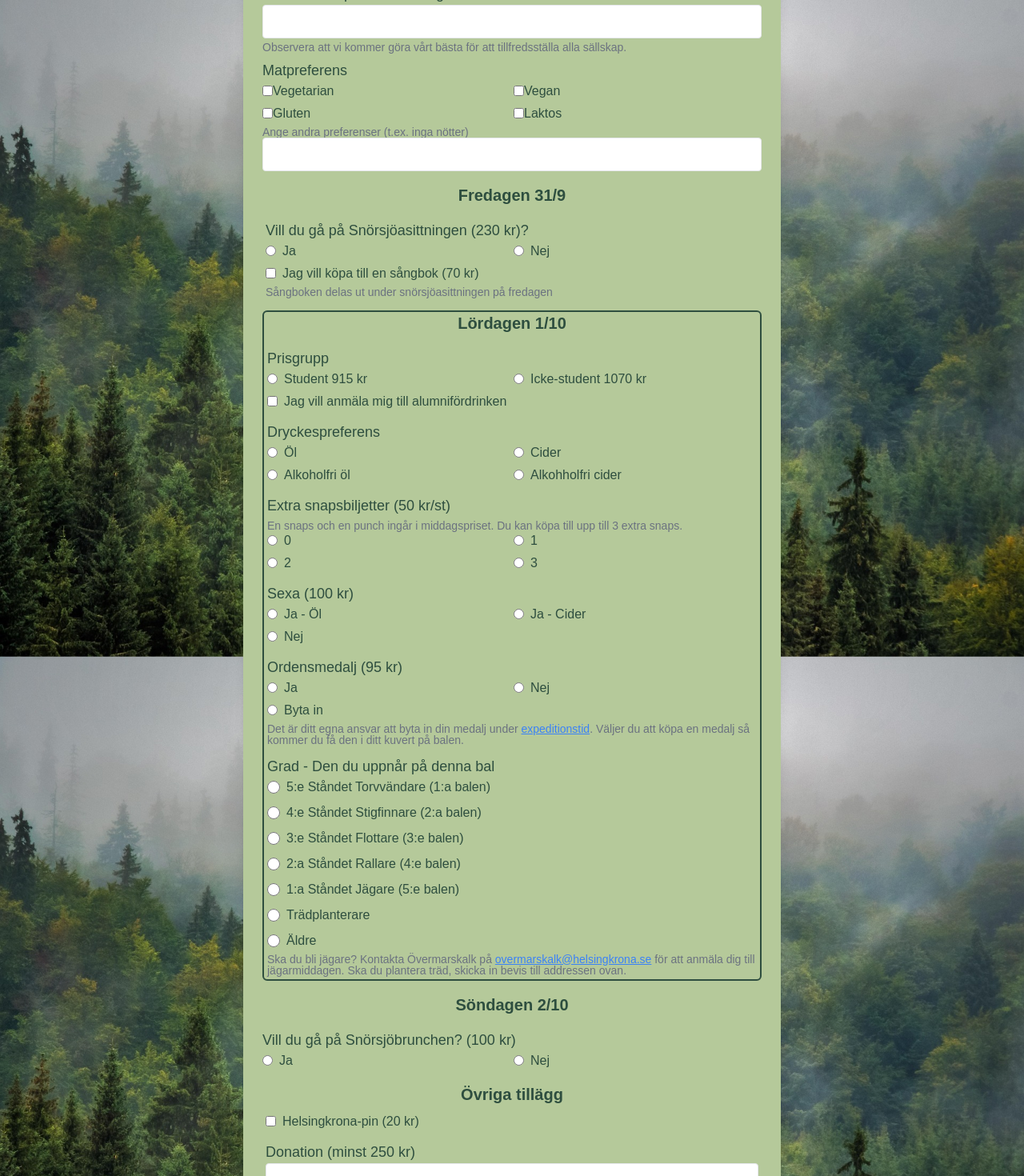
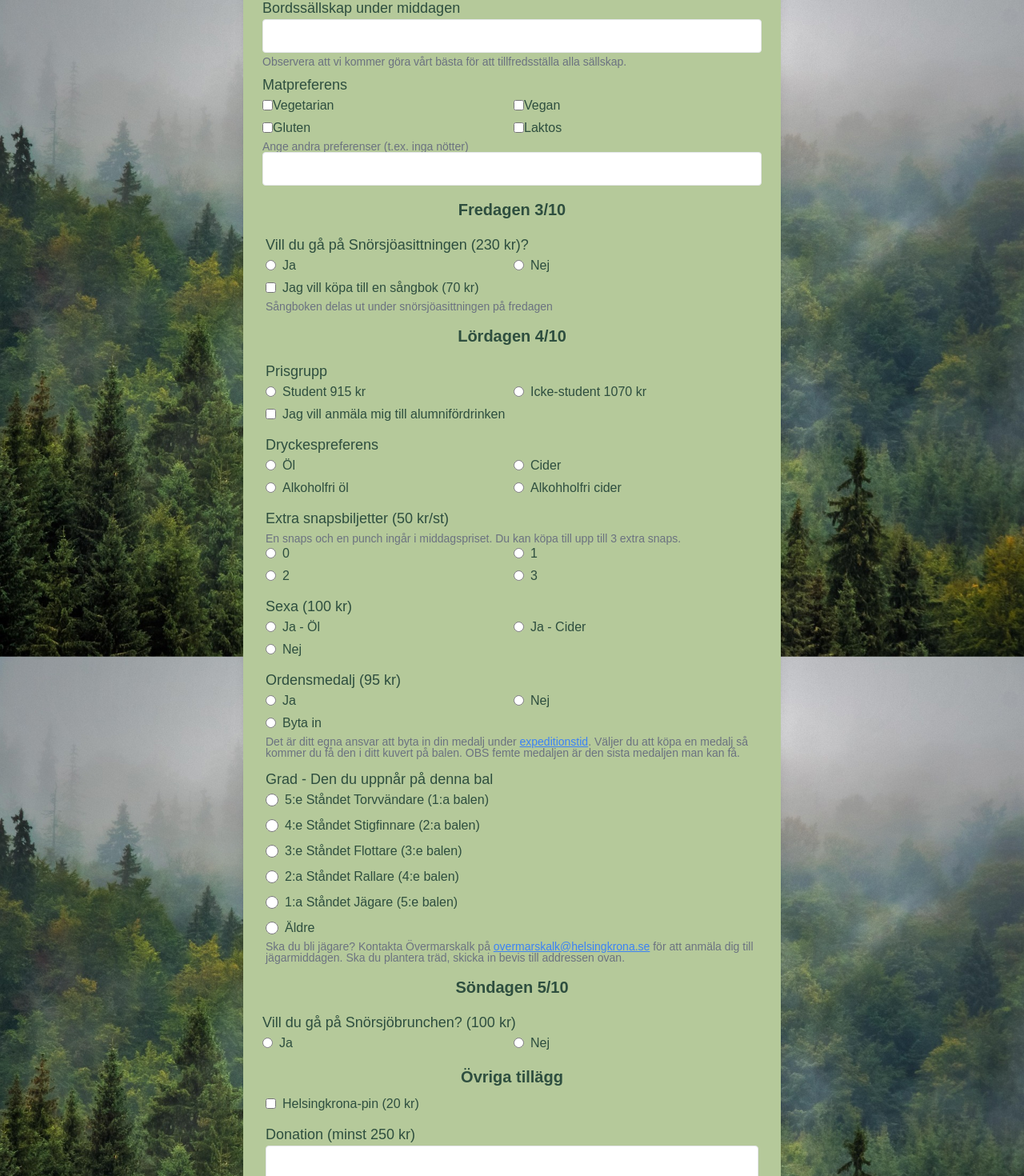
Before and after one commit to helsingkrona/HB-balhemsida, a Next.js app: page /anmodan in a window 1280 px wide. Shown: the part 886-2356 px from the top of the page at 80% size. Built offline with nearby package versions, Linux system fonts and the light colour scheme.

Commit message:
form fixes

```diff
--- a/app/anmalan/page.tsx
+++ b/app/anmalan/page.tsx
@@ -87,6 +87,7 @@ export default function AnmalanPage() {
             <div>
               <label className="form-label">Titel</label>
               <input {...register("title")} className="border p-2 w-full rounded" />
+              <small className="form-answer-tip">Exempelvis: kurator emeritus/emerita, PQS XX nation, m.m.</small>
             </div>
 
             {/* E-post */}
@@ -164,7 +165,7 @@ export default function AnmalanPage() {
           </div>
           {/* Anmälan till fredagssittningen */}
           <div className="form-group">
-            <label className="form-section">Fredagen 31/9</label>
+            <label className="form-section">Fredagen 3/10</label>
             <div className="form-question">
             <label className="form-label">Vill du gå på Snörsjöasittningen (230 kr)?</label>
             <div className="form-answer-box">
@@ -188,7 +189,7 @@ export default function AnmalanPage() {
           </div>
           {/* Anmälan till balen */}
           <div className=" border-primaryBlue border-2 rounded-md">
-            <label className="form-section">Lördagen 1/10</label>
+            <label className="form-section">Lördagen 4/10</label>
             <div className="form-question">
               <label className="form-label">Prisgrupp</label>
               <div className="form-answer-box">
@@ -294,7 +295,7 @@ export default function AnmalanPage() {
                 </label>
               </div>
               <small className="form-answer-tip">Det är ditt egna ansvar att byta in din medalj under <a target="_blank"
-                href="https://helsingkrona.se/sv/kontakta-oss" className="text-blue-500 underline">expeditionstid</a>. Väljer du att köpa en medalj så kommer du få den i ditt kuvert på balen.</small>
+                href="https://helsingkrona.se/sv/kontakta-oss" className="text-blue-500 underline">expeditionstid</a>. Väljer du att köpa en medalj så kommer du få den i ditt kuvert på balen. OBS femte medaljen är den sista medaljen man kan få.</small>
 
               {errors.medal && <p className="text-red-500">{errors.medal.message}</p>}
             </div>
@@ -308,8 +309,7 @@ export default function AnmalanPage() {
                   { value: "3", label: "3:e Ståndet Flottare (3:e balen)" },
                   { value: "4", label: "2:a Ståndet Rallare (4:e balen)" },
                   { value: "5", label: "1:a Ståndet Jägare (5:e balen)" },
-                  { value: "6", label: "Trädplanterare" },
-                  { value: "7", label: "Äldre" },
+                  { value: "6", label: "Äldre" },
                 ].map((option) => (
                   <div key={option.value} className="flex items-center">
                     <input
@@ -348,7 +348,7 @@ export default function AnmalanPage() {
 
           {/* Anmälan till söndagsbrunchen */}
           <div className="form-group">
-            <label className="form-section">Söndagen 2/10</label>
+            <label className="form-section">Söndagen 5/10</label>
             <label className="form-label">Vill du gå på Snörsjöbrunchen? (100 kr)</label>
             <div className="form-answer-box">
               <label className="form-answer-alternative">
--- a/app/anmodan/page.tsx
+++ b/app/anmodan/page.tsx
@@ -72,6 +72,7 @@ export default function SignupPage() {
             <div>
               <label className="form-label">Titel</label>
               <input {...register("title")} className="border p-2 w-full rounded" />
+              <small className="form-answer-tip">Exempelvis: kurator emeritus/emerita, PQS XX nation, m.m.</small>
             </div>
 
             {/* E-post */}
@@ -165,7 +166,7 @@ export default function SignupPage() {
           </div>
           {/* Anmälan till fredagssittningen */}
           <div className="form-group">
-            <label className="form-section">Fredagen 31/9</label>
+            <label className="form-section">Fredagen 3/10</label>
             <div className="form-question">
               <label className="form-label">Vill du gå på Snörsjöasittningen (230 kr)?</label>
               <div className="form-answer-box">
@@ -188,8 +189,8 @@ export default function SignupPage() {
             </div>
           </div>
           {/* Anmälan till balen */}
-          <div className=" border-backgroundGreen border-2 rounded-md">
-            <label className="form-section">Lördagen 1/10</label>
+          <div className=" rounded-md">
+            <label className="form-section">Lördagen 4/10</label>
             <div className="form-question">
               <label className="form-label">Prisgrupp</label>
               <div className="form-answer-box">
@@ -295,7 +296,7 @@ export default function SignupPage() {
                 </label>
               </div>
               <small className="form-answer-tip">Det är ditt egna ansvar att byta in din medalj under <a target="_blank"
-                href="https://helsingkrona.se/sv/kontakta-oss" className="text-blue-500 underline">expeditionstid</a>. Väljer du att köpa en medalj så kommer du få den i ditt kuvert på balen.</small>
+                href="https://helsingkrona.se/sv/kontakta-oss" className="text-blue-500 underline">expeditionstid</a>. Väljer du att köpa en medalj så kommer du få den i ditt kuvert på balen. OBS femte medaljen är den sista medaljen man kan få.</small>
 
               {errors.medal && <p className="text-red-500">{errors.medal.message}</p>}
             </div>
@@ -309,8 +310,7 @@ export default function SignupPage() {
                   { value: "3", label: "3:e Ståndet Flottare (3:e balen)" },
                   { value: "4", label: "2:a Ståndet Rallare (4:e balen)" },
                   { value: "5", label: "1:a Ståndet Jägare (5:e balen)" },
-                  { value: "6", label: "Trädplanterare" },
-                  { value: "7", label: "Äldre" },
+                  { value: "6", label: "Äldre" },
                 ].map((option) => (
                   <div key={option.value} className="flex items-center">
                     <input
@@ -349,7 +349,7 @@ export default function SignupPage() {
 
           {/* Anmälan till söndagsbrunchen */}
           <div className="form-group">
-            <label className="form-section">Söndagen 2/10</label>
+            <label className="form-section">Söndagen 5/10</label>
             <label className="form-label">Vill du gå på Snörsjöbrunchen? (100 kr)</label>
             <div className="form-answer-box">
               <label className="form-answer-alternative">
--- a/app/inbjudan/page.tsx
+++ b/app/inbjudan/page.tsx
@@ -65,6 +65,7 @@ export default function SignupPage() {
             <div>
               <label className="form-label">Titel</label>
               <input {...register("title")} className="border p-2 w-full rounded" />
+              <small className="form-answer-tip">Exempelvis: kurator emeritus/emerita, PQS XX nation, m.m.</small>
             </div>
 
             {/* E-post */}
@@ -142,7 +143,7 @@ export default function SignupPage() {
           </div>
           {/* Anmälan till fredagssittningen */}
           <div className="form-group">
-            <label className="form-section">Fredagen 31/9</label>
+            <label className="form-section">Fredagen 3/10</label>
             <div className="form-question">
             <label className="form-label">Vill du gå på Snörsjöasittningen?</label>
             <div className="form-answer-box">
@@ -166,7 +167,7 @@ export default function SignupPage() {
           </div>
           {/* Anmälan till balen */}
           <div className="rounded-md">
-            <label className="form-section">Lördagen 1/10</label>
+            <label className="form-section">Lördagen 4/10</label>
 
            {/*} <div className="form-question">
               <label className="form-label">Prisgrupp</label>
@@ -273,7 +274,7 @@ export default function SignupPage() {
                 </label>
               </div>
               <small className="form-answer-tip">Det är ditt egna ansvar att byta in din medalj under <a target="_blank"
-                href="https://helsingkrona.se/sv/kontakta-oss" className="text-blue-500 underline">expeditionstid</a>. Väljer du att köpa en medalj så kommer du få den i ditt kuvert på balen.</small>
+                href="https://helsingkrona.se/sv/kontakta-oss" className="text-blue-500 underline">expeditionstid</a>. Väljer du att köpa en medalj så kommer du få den i ditt kuvert på balen. OBS femte medaljen är den sista medaljen man kan få.</small>
 
               {errors.medal && <p className="text-red-500">{errors.medal.message}</p>}
             </div>
@@ -287,8 +288,7 @@ export default function SignupPage() {
                   { value: "3", label: "3:e Ståndet Flottare (3:e balen)" },
                   { value: "4", label: "2:a Ståndet Rallare (4:e balen)" },
                   { value: "5", label: "1:a Ståndet Jägare (5:e balen)" },
-                  { value: "6", label: "Trädplanterare" },
-                  { value: "7", label: "Äldre" },
+                  { value: "6", label: "Äldre" },
                 ].map((option) => (
                   <div key={option.value} className="flex items-center">
                     <input
@@ -327,7 +327,7 @@ export default function SignupPage() {
 
           {/* Anmälan till söndagsbrunchen */}
           <div className="form-group">
-            <label className="form-section">Söndagen 2/10</label>
+            <label className="form-section">Söndagen 5/10</label>
             <label className="form-label">Vill du gå på Snörsjöbrunchen?</label>
             <div className="form-answer-box">
               <label className="form-answer-alternative">
```
